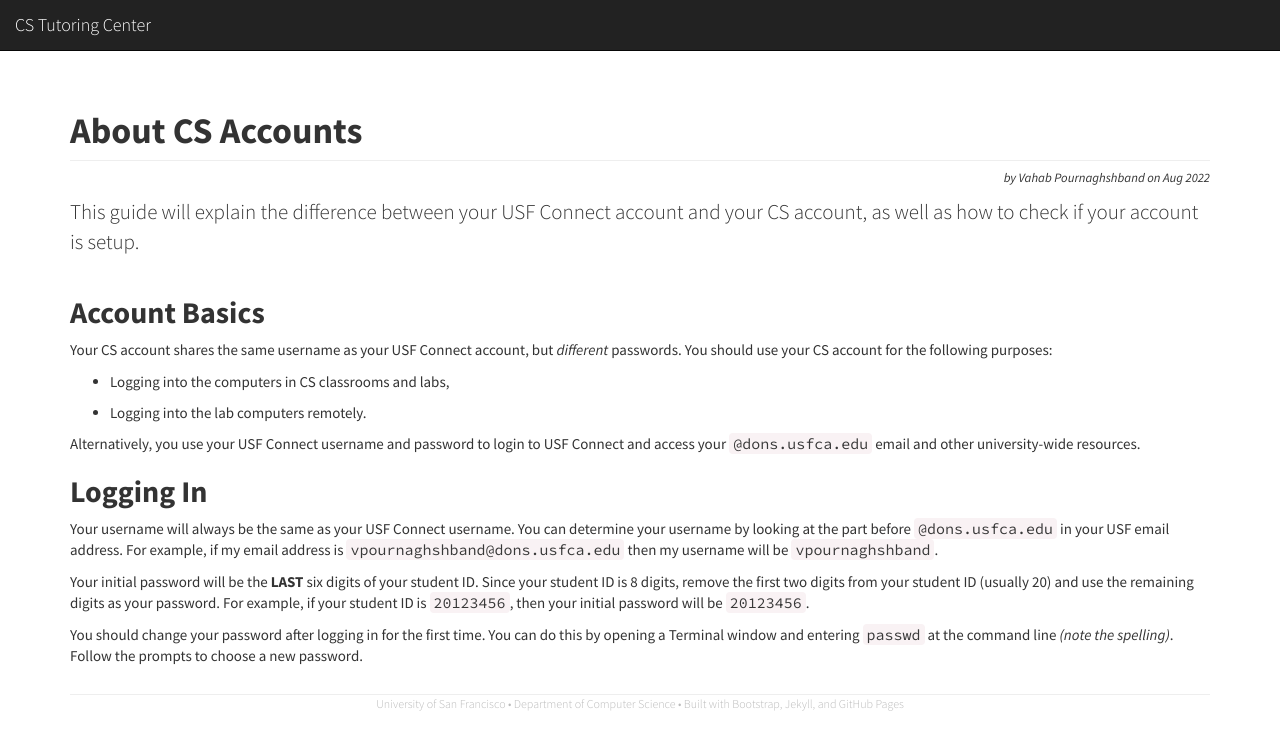
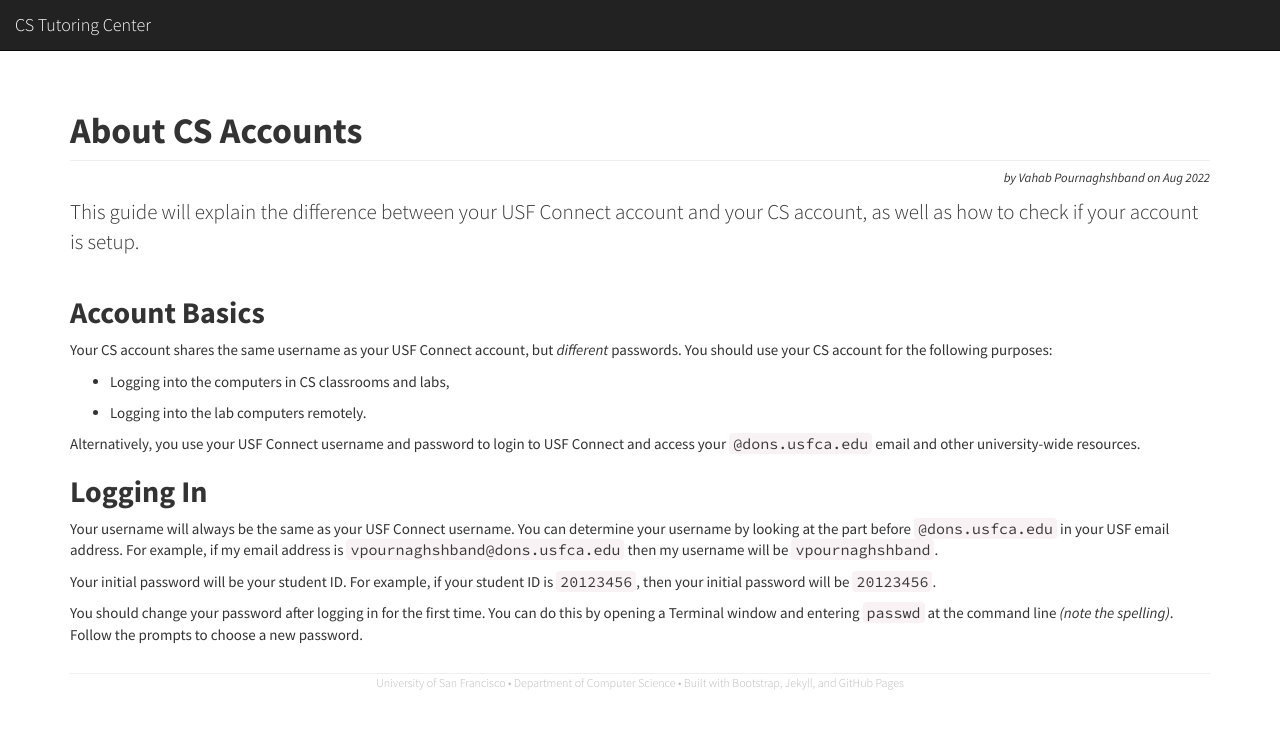
Before and after one commit to CSTutors/CSTutors.github.io, a Jekyll site: the page built from _posts/2013-07-02-about-cs-accounts.html, in a window 1280 px wide. Shown: the top 750 px of the page. Built offline with Jekyll 4.4.1, drawn with Linux system fonts in a browser that asks for light colours; nearby versions of some CDN libraries.

Commit message:
Password note update

```diff
--- a/_posts/2013-07-02-about-cs-accounts.html
+++ b/_posts/2013-07-02-about-cs-accounts.html
@@ -27,7 +27,7 @@ lead: 'This guide will explain the difference between your USF Connect account a
 
 <p>Your username will always be the same as your USF Connect username. You can determine your username by looking at the part before <code>@dons.usfca.edu</code> in your USF email address. For example, if my email address is <code>vpournaghshband@dons.usfca.edu</code> then my username will be <code>vpournaghshband</code>.</p>
 
-<p>Your initial password will be the <b>LAST</b> six digits of your student ID. Since your student ID is 8 digits, remove the first two digits from your student ID (usually 20) and use the remaining digits as your password. For example, if your student ID is <code>20123456</code>, then your initial password will be <code>20123456</code>.</p>
+<p>Your initial password will be your student ID. For example, if your student ID is <code>20123456</code>, then your initial password will be <code>20123456</code>.</p>
 
 <p>You should change your password after logging in for the first time. You can do this by opening a Terminal window and entering <code>passwd</code> at the command line <em class="muted">(note the spelling)</em>. Follow the prompts to choose a new password.</p>
 <!--
```
